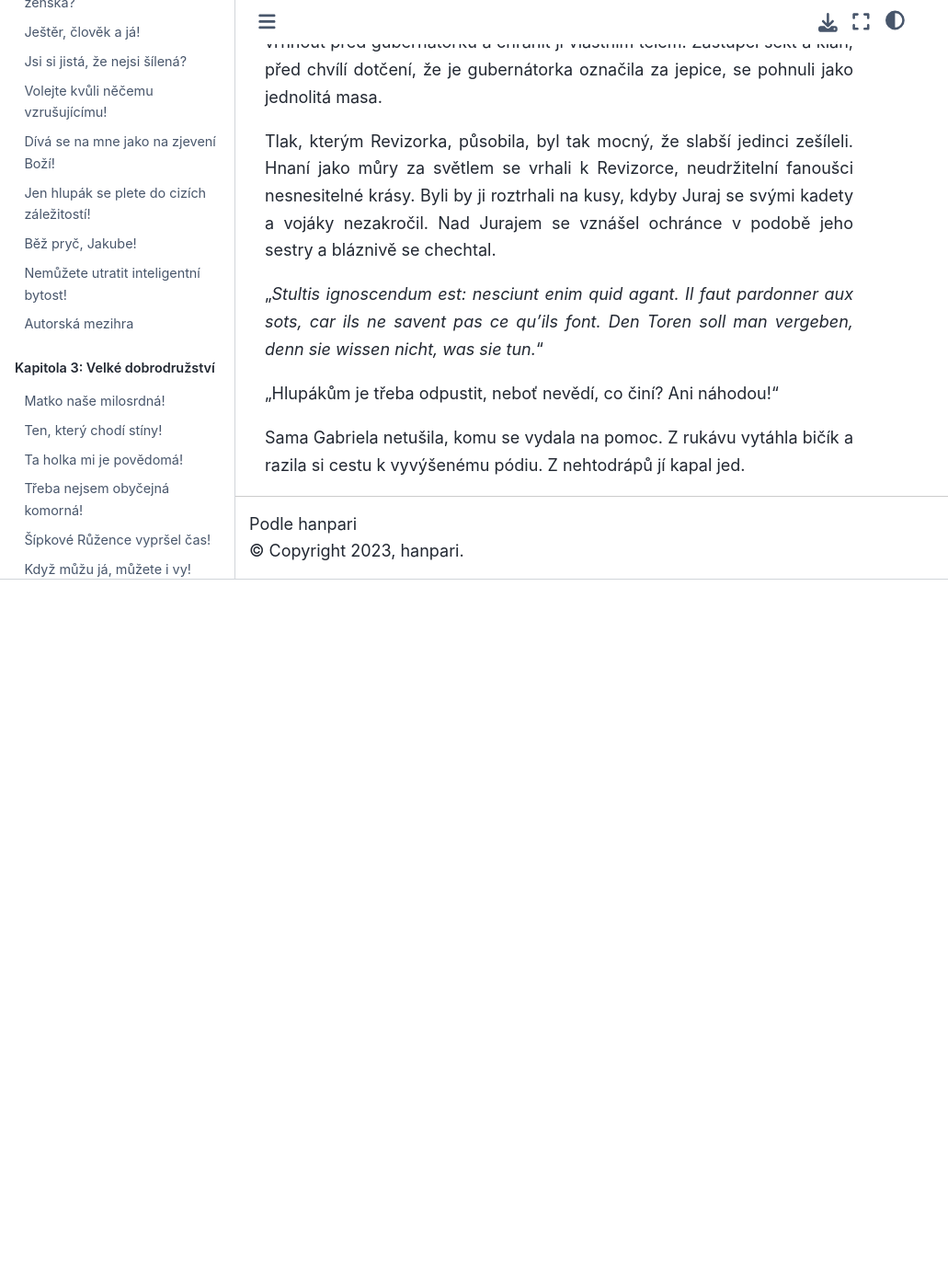
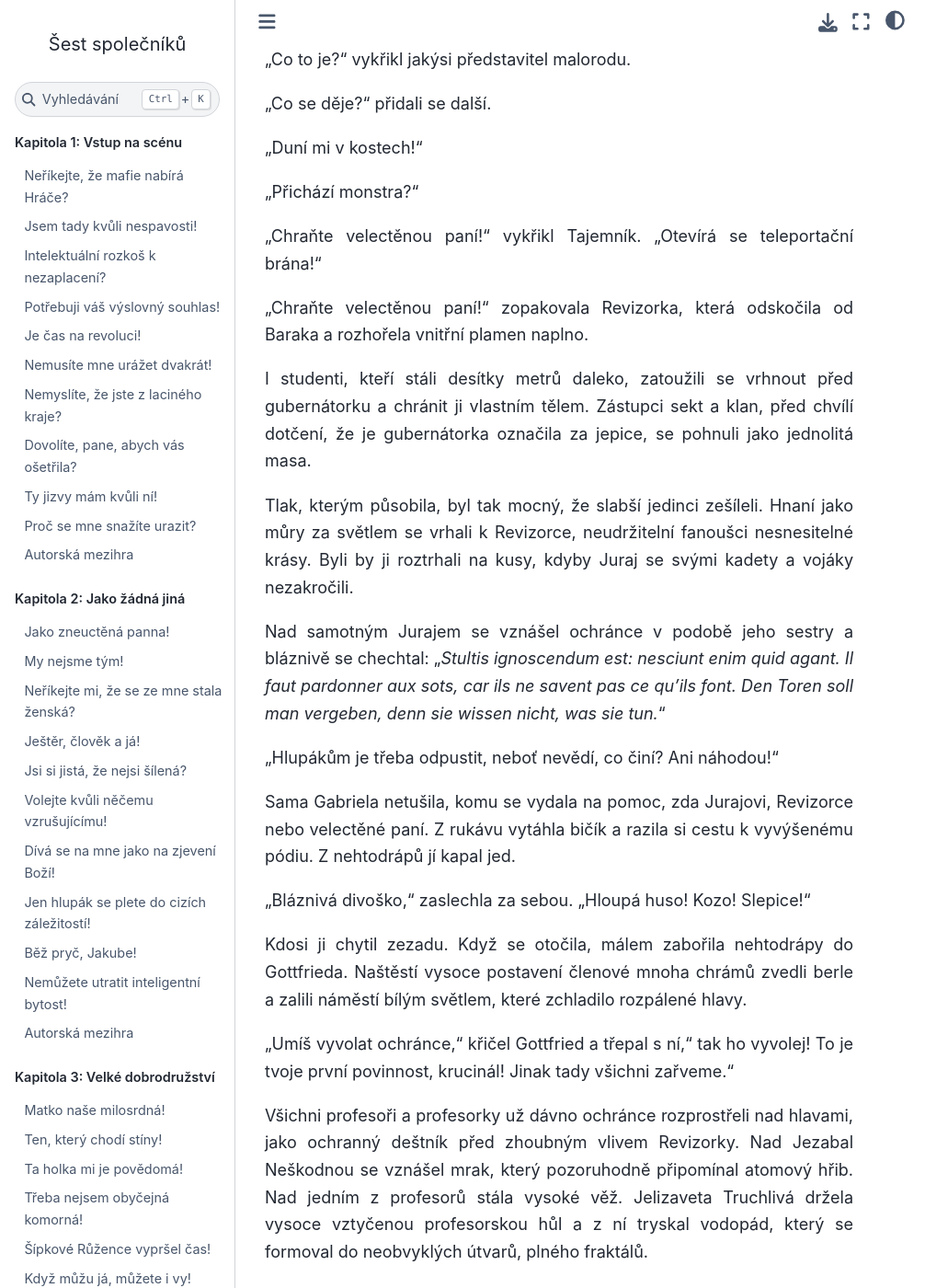
Before and after one commit to hanpari/sest-spolecniku, a Sphinx documentation site: the page built from source/sest_spolecniku/016-vyvrcholeni-a-peripetie/11.md, in a window 1280 px wide and 1400 px high, scrolled down 2626 px. Shown: the whole window at 92% size, without its empty margins (0-1031 px from the left). Built offline with Sphinx 7.4.7 and the Sphinx Book theme 1.1.4, drawn with Linux system fonts in a browser that asks for light colours; before the commit the page ends 3256 px from its top, so only the background shows below that; some of the changed text lies outside the part shown.

Commit message:
Ztracene duse

```diff
--- a/source/sest_spolecniku/016-vyvrcholeni-a-peripetie/11.md
+++ b/source/sest_spolecniku/016-vyvrcholeni-a-peripetie/11.md
@@ -12,7 +12,7 @@
 
 "Chtěla bych být jako kus ledu," opravila ho Gabriela pohrdavě. "Vznešená královna na vrcholu hory."
 
-"Umím si tě tak představit."
+"Umím si tě tak představit. I když ne jako kus ledu."
 
 "Vážně?"
 
@@ -34,11 +34,15 @@
 
 "To je cynické. Myslel jsem, že jsou přátelé."
 
-"Ty jsi dědic obchodního domu. Majetek tvého otce připadne tobě. Cukříci nemají nic. Syn vévody nebo ne, Božidar může skončit jako bezvýznamný baron někde v divočině. Tetička Jezabel mi tolik naznačila, sotva mne potkala. Gubernátorka tituly pouze propůjčuje. A jak sama poznamenala, city jepic ji nezajímají. Byla to úmyslná připomínka nestrannosti."
+"Ty jsi dědic obchodního domu. Majetek tvého otce připadne tobě. Cukříci nemají nic. Syn vévody nebo ne, Božidar může skončit jako bezvýznamný baron někde v divočině. Tetička Jezabel mi tolik naznačila, sotva mne potkala - i ze synů vévodů se vyklubou nuly. Gubernátorka tituly pouze propůjčuje. A jak sama poznamenala, city jepic ji nezajímají. Byla to úmyslná připomínka nestrannosti."
 
-"Aha! Fascinující! Měl jsem štěstí, že jsem tě potkal," řekl Bachan upřímně a potěšená Gabriela pokračovala: "Pokud jde o vikomtesu a její cigaretu, prozradím ti, že chtěla zaujmout velectěnou paní. Uspěla, jak sám uznáš. Víc ti nepovím, takže nevyzvídej."
+"Aha! Fascinující! Měl jsem štěstí, že jsem tě potkal," řekl Bachan upřímně.
 
-*Protože já nejsem Medard,* dodala v duchu. *Musím Závišovi oznámit, že si náš plasťák pustil pusu na špacír. Prozradil vikomtese, že gubernátorka nadržuje Hráčům.*
+Potěšená Gabriela pokračovala: "Pokud jde o vikomtesu a její cigaretu, prozradím ti, že chtěla zaujmout velectěnou paní. Uspěla, jak sám uznáš. Víc ti nepovím, takže nevyzvídej."
+
+*Protože já nejsem Medard,* dodala v duchu. *Musím Závišovi oznámit, že si náš plasťák pustil pusu na špacír. Prozradil vikomtese, že gubernátorka nadržuje Hráčům. Ale možná jde i o víc. Jestli Medard prozradil, že Lýdie do Světa přivlekla homeopatii, možná se vikomtesa hodlá stát cigaretovým magnátem.*
+
+Přelíčení zatím pokračovalo...
 
 "Pak mne v kleci odvezli do lázní *U čtyř cest*, kde mne chtěli prodat, abych sloužila jako chovná samice v sektě. Takový je můj příběh," uzavřela vikomtesa a dramaticky odhodila cigaretu jako závěrečnou tečku. Dlažba doutnající špaček okamžitě vstřebala.
 
@@ -56,14 +60,34 @@
 
 Ale k tomu nemělo dojít. Když se lačné obecenstvo těšilo na pokračování, zazněl náměstím ponurý hluboký tón. Gabriela a Bachan se přitiskli k sobě, stejně jako ostatní studenti. Do jejich duší vstoupila bezejmenná hrůza.
 
+"Co to je?" vykřikl jakýsi představitel malorodu.
+
+"Co se děje?" přidali se další.
+
+"Duní mi v kostech!"
+
+"Přichází monstra?"
+
 "Chraňte velectěnou paní!" vykřikl Tajemník. "Otevírá se teleportační brána!"
 
-"Chraňte velectěnou paní!" zopakovala Revizorka a rozhořela vnitřní plamen naplno. I studenti, kteří stáli desítky metrů daleko, zatoužili se vrhnout před gubernátorku a chránit ji vlastním tělem. Zástupci sekt a klan, před chvílí dotčení, že je gubernátorka označila za jepice, se pohnuli jako jednolitá masa.
+"Chraňte velectěnou paní!" zopakovala Revizorka, která odskočila od Baraka a rozhořela vnitřní plamen naplno.
 
-Tlak, kterým Revizorka, působila, byl tak mocný, že slabší jedinci zešíleli. Hnaní jako můry za světlem se vrhali k Revizorce, neudržitelní fanoušci nesnesitelné krásy. Byli by ji roztrhali na kusy, kdyby Juraj se svými kadety a vojáky nezakročil. Nad Jurajem se vznášel ochránce v podobě jeho sestry a bláznivě se chechtal.
+I studenti, kteří stáli desítky metrů daleko, zatoužili se vrhnout před gubernátorku a chránit ji vlastním tělem. Zástupci sekt a klan, před chvílí dotčení, že je gubernátorka označila za jepice, se pohnuli jako jednolitá masa.
 
-"*Stultis ignoscendum est: nesciunt enim quid agant. Il faut pardonner aux sots, car ils ne savent pas ce qu’ils font. Den Toren soll man vergeben, denn sie wissen nicht, was sie tun.*"
+Tlak, kterým působila, byl tak mocný, že slabší jedinci zešíleli. Hnaní jako můry za světlem se vrhali k Revizorce, neudržitelní fanoušci nesnesitelné krásy. Byli by ji roztrhali na kusy, kdyby Juraj se svými kadety a vojáky nezakročili.
+
+Nad samotným Jurajem se vznášel ochránce v podobě jeho sestry a bláznivě se chechtal: "*Stultis ignoscendum est: nesciunt enim quid agant. Il faut pardonner aux sots, car ils ne savent pas ce qu’ils font. Den Toren soll man vergeben, denn sie wissen nicht, was sie tun.*"
 
 "Hlupákům je třeba odpustit, neboť nevědí, co činí? Ani náhodou!"
 
-Sama Gabriela netušila, komu se vydala na pomoc. Z rukávu vytáhla bičík a razila si cestu k vyvýšenému pódiu. Z nehtodrápů jí kapal jed.
+Sama Gabriela netušila, komu se vydala na pomoc, zda Jurajovi, Revizorce nebo velectěné paní. Z rukávu vytáhla bičík a razila si cestu k vyvýšenému pódiu. Z nehtodrápů jí kapal jed.
+
+"Bláznivá divoško," zaslechla za sebou. "Hloupá huso! Kozo! Slepice!"
+
+Kdosi ji chytil zezadu. Když se otočila, málem zabořila nehtodrápy do Gottfrieda. Naštěstí vysoce postavení členové mnoha chrámů zvedli berle a zalili náměstí bílým světlem, které zchladilo rozpálené hlavy.
+
+"Umíš vyvolat ochránce," křičel Gottfried a třepal s ní," tak ho vyvolej! To je tvoje první povinnost, krucinál! Jinak tady všichni zařveme."
+
+Všichni profesoři a profesorky už dávno ochránce rozprostřeli nad hlavami, jako ochranný deštník před zhoubným vlivem Revizorky. Nad Jezabal Neškodnou se vznášel mrak, který pozoruhodně připomínal atomový hřib. Nad jedním z profesorů stála vysoké věž. Jelizaveta Truchlivá držela vysoce vztyčenou profesorskou hůl a z ní tryskal vodopád, který se formoval do neobvyklých útvarů, plného fraktálů.
+
+To vše, spolu s ochránci studentů vyšší ročníků, nestačilo pokrýt potřeby akademie. Zejména prváci bloudili jako ztracené duše, mezi nimi i Kateřina. Božidar s Theodorikem se mačkali pod kaskádou profesorky Truchlivé a bojovali s ostatními o místo. Bachan zabíral prostor pod hřibem profesorky Neškodné a hrdinně se snažil zatáhnout břicho, aby za ním mohli další spolužáci.
```
